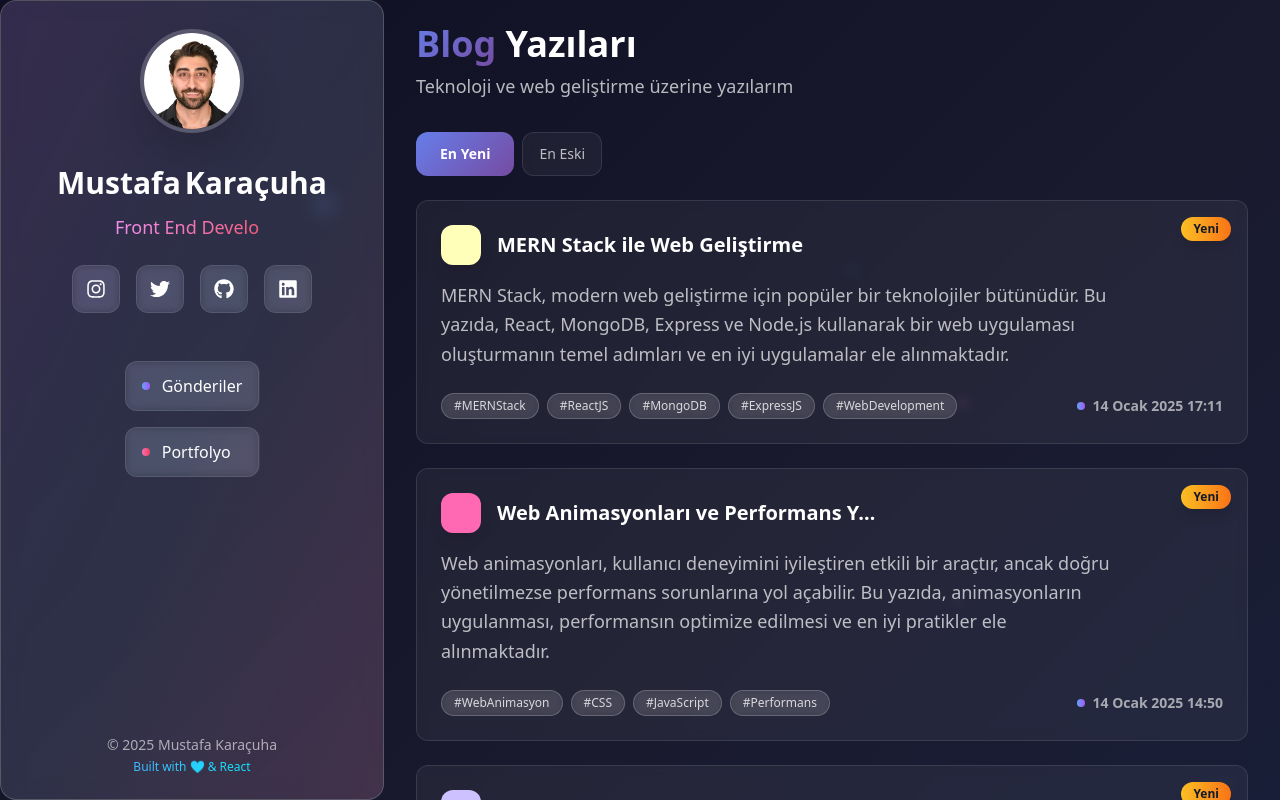
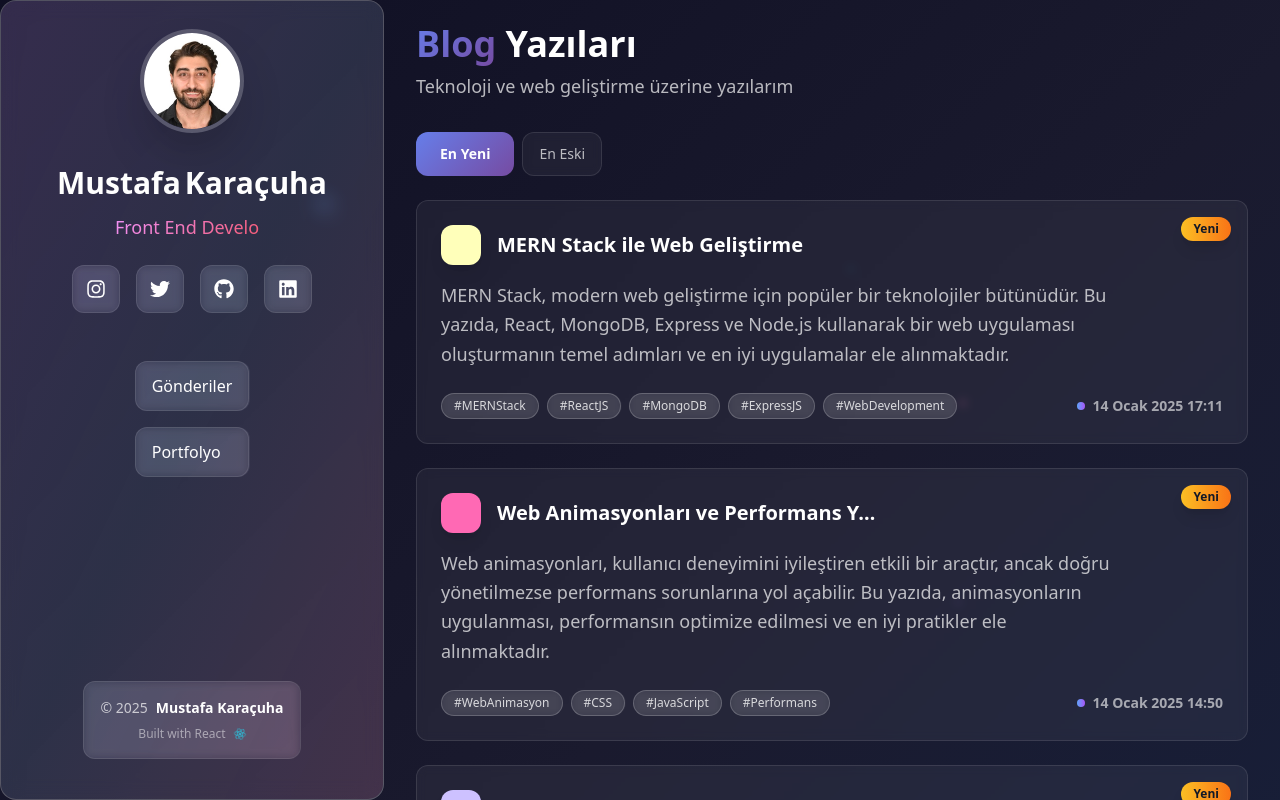
Before and after one commit to mustafakaracuha/mustafa-karacuha-portfolio, a React (Vite) app: page / in a window 1280 px wide. Shown: the top 800 px of the page. Built offline with nearby package versions, Linux system fonts and the light colour scheme.

Commit message:
edit headr

```diff
--- a/src/components/Head.jsx
+++ b/src/components/Head.jsx
@@ -1,7 +1,14 @@
 import React from "react";
 import { Link } from "react-router-dom";
 
-import { FaTwitter, FaGithub, FaLinkedin, FaInstagram } from "react-icons/fa";
+import {
+  FaTwitter,
+  FaGithub,
+  FaLinkedin,
+  FaInstagram,
+  FaHeart,
+  FaReact,
+} from "react-icons/fa";
 import { TypeAnimation } from "react-type-animation";
 
 import avatar from "../assets/avatar.jpeg";
@@ -24,7 +31,10 @@ function Head() {
         </div>
 
         <div>
-                    <Link to="/" className="flex items-center justify-center mt-1 text-3xl max-sm:text-2xl font-bold space-x-1">
+          <Link
+            to="/"
+            className="flex items-center justify-center mt-1 text-3xl max-sm:text-2xl font-bold space-x-1"
+          >
             <span className="">Mustafa</span>
             <span className="text-white">Karaçuha</span>
           </Link>
@@ -98,8 +108,9 @@ function Head() {
                 to="/"
                 className="flex items-center space-x-3 px-4 py-3 glass-card hover:bg-white/10 transition-all duration-300 rounded-xl group"
               >
-                                <div className="w-2 h-2 bg-gradient-to-r from-blue-400 to-purple-500 rounded-full"></div>
-                                <span className="text-white group-hover:gradient-text transition-all duration-300">Gönderiler</span>
+                <span className="text-white group-hover:gradient-text transition-all duration-300">
+                  Gönderiler
+                </span>
               </Link>
             </li>
             <li>
@@ -107,17 +118,30 @@ function Head() {
                 to="/portfolio"
                 className="flex items-center space-x-3 px-4 py-3 glass-card hover:bg-white/10 transition-all duration-300 rounded-xl group"
               >
-                                <div className="w-2 h-2 bg-gradient-to-r from-pink-400 to-rose-500 rounded-full"></div>
-                                <span className="text-white group-hover:gradient-text transition-all duration-300">Portfolyo</span>
+                <span className="text-white group-hover:gradient-text transition-all duration-300">
+                  Portfolyo
+                </span>
               </Link>
             </li>
           </ul>
         </div>
       </div>
 
-            <div className="mt-auto text-sm max-sm:hidden text-white/60 relative z-10">
-                <p>© 2025 Mustafa Karaçuha</p>
-                <p className="text-xs mt-1 gradient-text-accent">Built with ❤️ & React</p>
+      {/* Modern Footer */}
+      <div className="mt-auto relative z-10">
+        <div className="glass-card p-4 rounded-xl mb-4">
+          <div className="flex items-center justify-center space-x-2 text-sm text-white/70 mb-2">
+            <span>© 2025</span>
+            <span className="font-semibold text-white">Mustafa Karaçuha</span>
+          </div>
+          <div className="flex items-center justify-center space-x-2 text-xs text-white/50">
+            <span>Built with React</span>
+            <FaReact
+              className="text-cyan-400 animate-spin"
+              style={{ animationDuration: "3s" }}
+            />
+          </div>
+        </div>
       </div>
     </div>
   );
```
Lines whose indentation alone changed are shown as unchanged.
